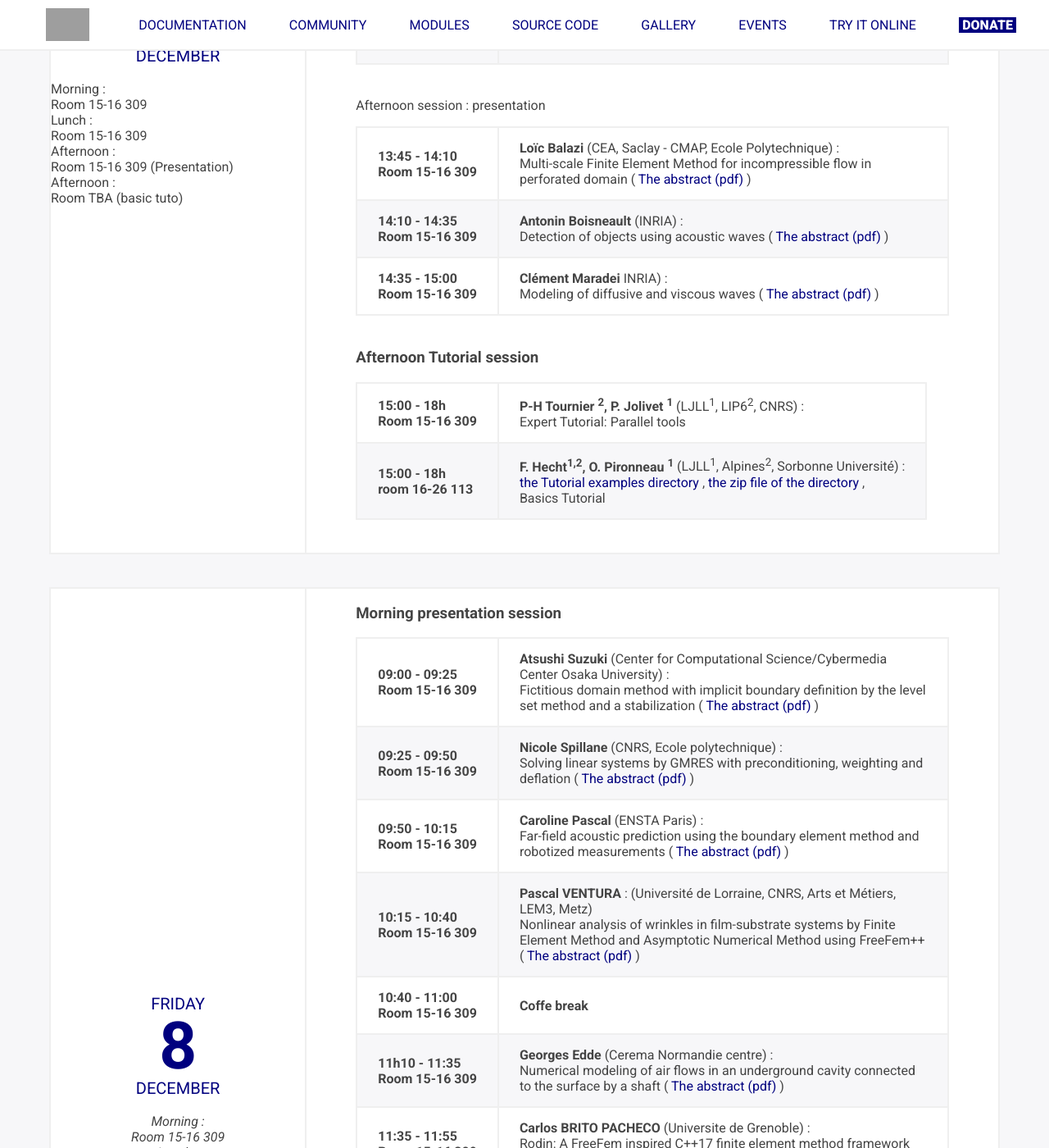
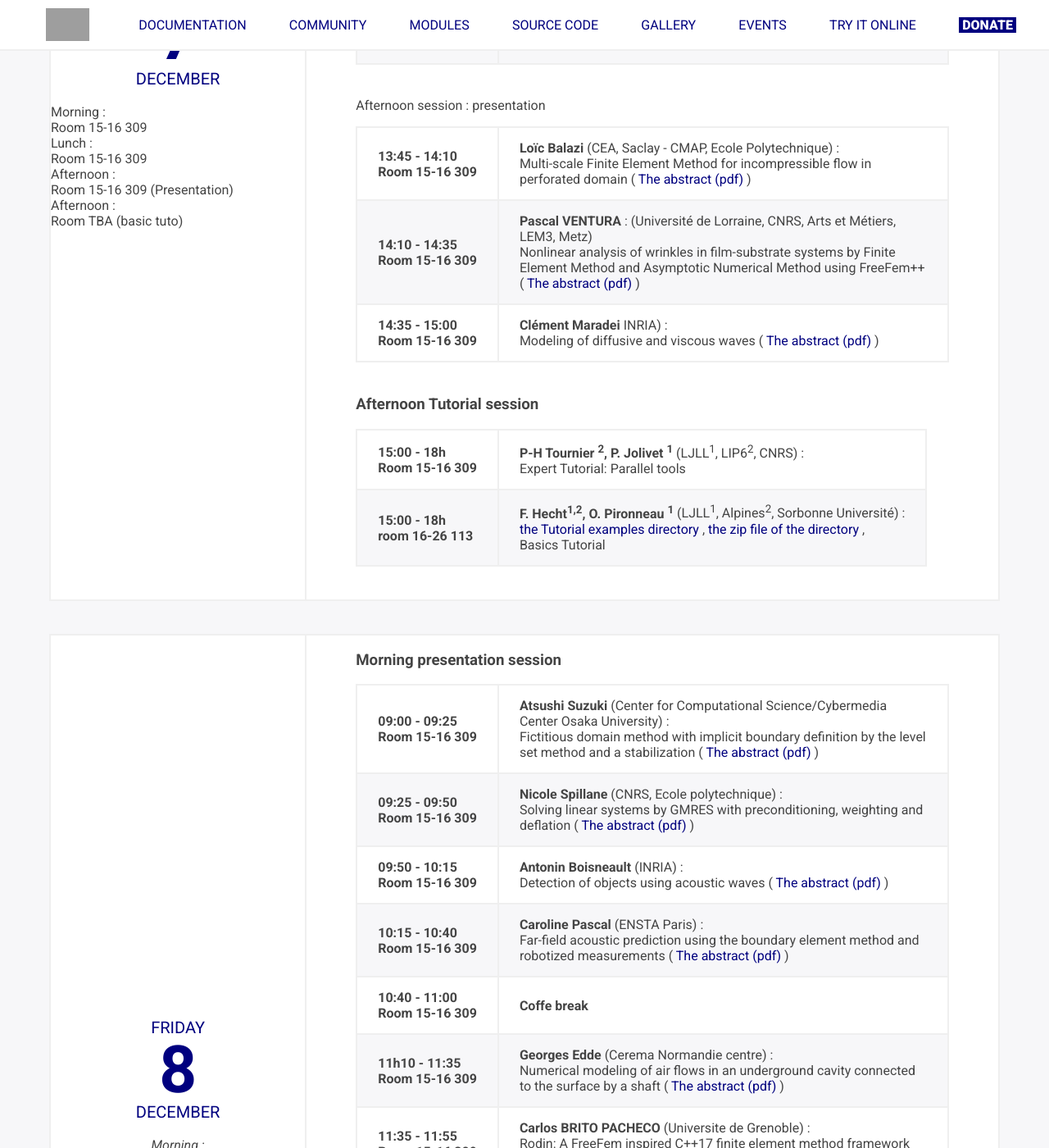
Before and after one commit to FreeFem/FreeFem-website, a Jekyll site: the page built from ffdays.md, in a window 1280 px wide and 1400 px high, scrolled down 1566 px. Shown: the whole window at 82% size. Built offline with Jekyll 4.4.1, drawn with Linux system fonts in a browser that asks for light colours; some of the changed lines change nothing that is shown.

Commit message:
change ordre de passage

```diff
--- a/_layouts/ffdays.html
+++ b/_layouts/ffdays.html
@@ -130,11 +130,13 @@ ID de réunion : 880 0775 9269</p> -->
 	                     <tr>
 	       			<th scope="row">14:10 - 14:35<br> Room 15-16 309</th>
 	                       <td>
-                  <strong> Antonin Boisneault  </strong> (INRIA) :
-                  <br>  Detection of objects using acoustic waves  (<a href="https://github.com/FreeFem/FreeFem-days/raw/master/2023/pdf/AB.pdf"> The abstract (pdf) </a>)
+	                         <strong> Pascal VENTURA   </strong>  : (Université de Lorraine, CNRS, Arts et Métiers, LEM3, Metz) <br>
+	       		  Nonlinear analysis of wrinkles in film-substrate systems by Finite Element Method and Asymptotic Numerical Method using FreeFem++
+	       	   (<a href="https://github.com/FreeFem/FreeFem-days/raw/master/2023/pdf/PV.pdf"> The abstract (pdf) </a>)
 
 	                        </td>
 	                     </tr>
+
        <tr>
 			       <th scope="row">14:35 - 15:00<br> Room 15-16 309</th>
          <td>
@@ -215,21 +217,20 @@ ID de réunion : 813 5624 9689 -->
 		   (<a href="https://github.com/FreeFem/FreeFem-days/raw/master/2023/pdf/NS.pdf"> The abstract (pdf) </a>)
                  </td>
               </tr>
-
               <tr>
 			<th scope="row">09:50 - 10:15<br> Room 15-16 309</th>
                 <td>
-                  <strong> Caroline Pascal   </strong> (ENSTA Paris) : <br> Far-field acoustic prediction using the boundary element method and robotized measurements
-		   (<a href="https://github.com/FreeFem/FreeFem-days/raw/master/2023/pdf/CP.pdf"> The abstract (pdf) </a>)
+                  <strong> Antonin Boisneault  </strong> (INRIA) :
+                  <br>  Detection of objects using acoustic waves  (<a href="https://github.com/FreeFem/FreeFem-days/raw/master/2023/pdf/AB.pdf"> The abstract (pdf) </a>)
 
                 </td>
 		         </tr>
+
               <tr>
 			<th scope="row">10:15 - 10:40<br> Room 15-16 309</th>
                 <td>
-                  <strong> Pascal VENTURA   </strong>  : (Université de Lorraine, CNRS, Arts et Métiers, LEM3, Metz) <br>
-		  Nonlinear analysis of wrinkles in film-substrate systems by Finite Element Method and Asymptotic Numerical Method using FreeFem++
-	   (<a href="https://github.com/FreeFem/FreeFem-days/raw/master/2023/pdf/PV.pdf"> The abstract (pdf) </a>)
+                  <strong> Caroline Pascal   </strong> (ENSTA Paris) : <br> Far-field acoustic prediction using the boundary element method and robotized measurements
+		   (<a href="https://github.com/FreeFem/FreeFem-days/raw/master/2023/pdf/CP.pdf"> The abstract (pdf) </a>)
 
                  </td>
               </tr>
```
Lines whose indentation alone changed are shown as unchanged.
